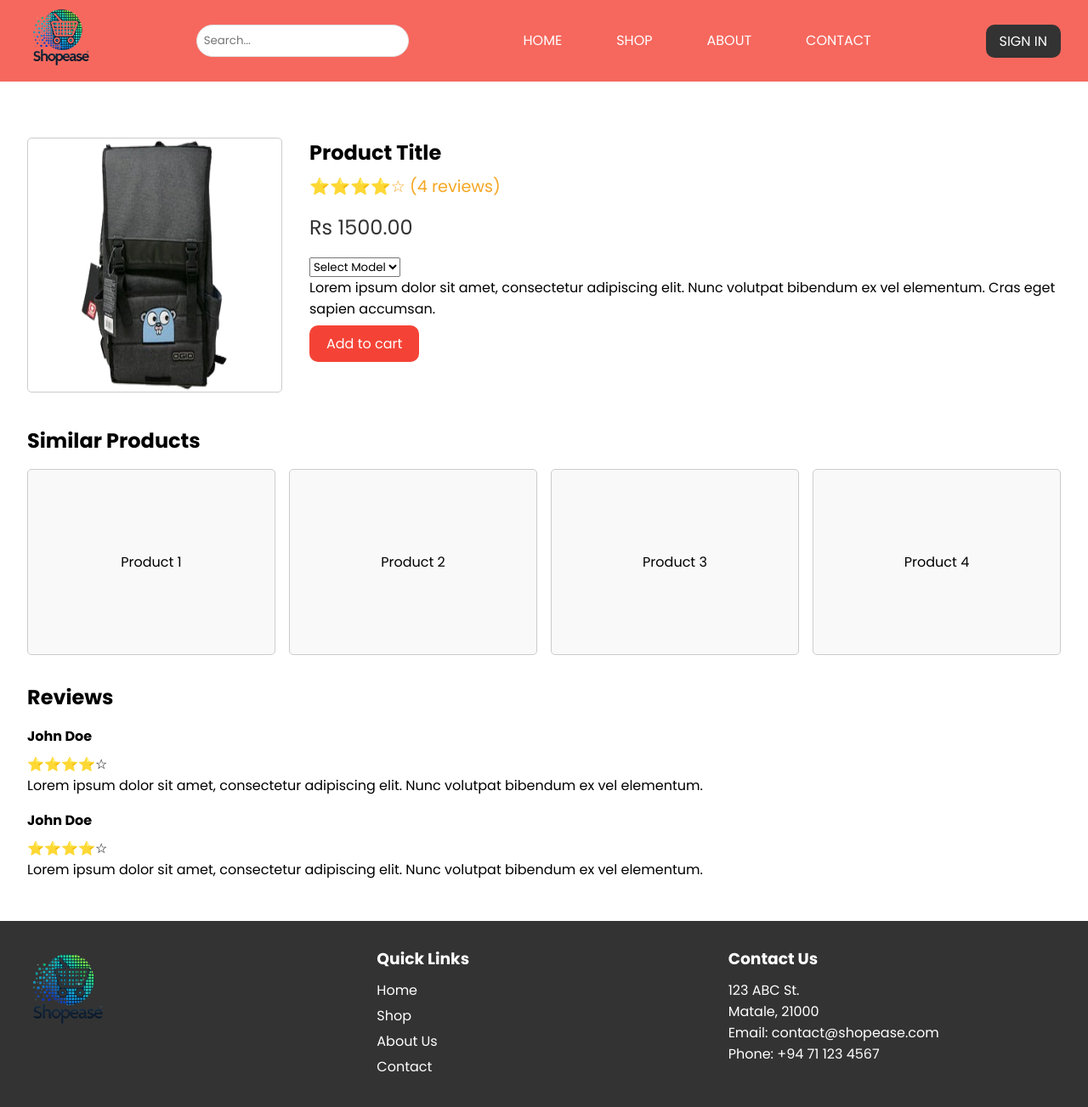
After one commit to sandunMadhushan/e-commerce-web, a PHP site: page /product.php in a window 1280 px wide. The commit adds this page. Shown: the whole page at 85% size. Run offline with PHP 8.4, Linux system fonts and the light colour scheme.

Commit message:
added single product page

```diff
--- /dev/null
+++ b/product.php
@@ -0,0 +1,66 @@
+<!DOCTYPE html>
+<html lang="en">
+
+<head>
+    <?php include './partials/header.php' ?>
+</head>
+
+<body>
+    <section>
+        <?php include './partials/navbar.php'?>
+        <?php include './partials/login-popup.php'?>
+    </section>
+
+    <main class="product-page">
+        <section class="product-details">
+            <div class="product-image">
+                <img src="./images/backpack01.png" alt="Product Image">
+            </div>
+            <div class="product-info">
+                <h1>Product Title</h1>
+                <p class="rating">⭐⭐⭐⭐☆ <span>(4 reviews)</span></p>
+                <p class="price">Rs 1500.00</p>
+                <select>
+                    <option>Select Model</option>
+                    <option>Model 1</option>
+                    <option>Model 2</option>
+                </select>
+                <p class="description">
+                    Lorem ipsum dolor sit amet, consectetur adipiscing elit. Nunc volutpat bibendum ex vel elementum.
+                    Cras eget sapien accumsan.
+                </p>
+                <a class="add-to-cart">Add to cart</a>
+            </div>
+        </section>
+
+        <section class="similar-products">
+            <h2>Similar Products</h2>
+            <div class="single-product-grid">
+                <div class="single-product-card">Product 1</div>
+                <div class="single-product-card">Product 2</div>
+                <div class="single-product-card">Product 3</div>
+                <div class="single-product-card">Product 4</div>
+            </div>
+        </section>
+
+        <section class="reviews">
+            <h2>Reviews</h2>
+            <div class="review">
+                <h4>John Doe</h4>
+                <p>⭐⭐⭐⭐☆</p>
+                <p>Lorem ipsum dolor sit amet, consectetur adipiscing elit. Nunc volutpat bibendum ex vel elementum.</p>
+            </div>
+            <div class="review">
+                <h4>John Doe</h4>
+                <p>⭐⭐⭐⭐☆</p>
+                <p>Lorem ipsum dolor sit amet, consectetur adipiscing elit. Nunc volutpat bibendum ex vel elementum.</p>
+            </div>
+        </section>
+    </main>
+
+    <section>
+        <?php include './partials/footer.php' ?>
+    </section>
+</body>
+
+</html>
--- a/shop.php
+++ b/shop.php
@@ -48,7 +48,7 @@
         <section class="inspiration">
             <h2>Inspiration</h2>
             <div class="shop-product-grid">
-                <div class="shop-product-card">Product 1</div>
+                <a href="product.php" class="shop-product-card">Product 1</a>
                 <div class="shop-product-card">Product 2</div>
                 <div class="shop-product-card">Product 3</div>
                 <div class="shop-product-card">Product 4</div>
--- a/styles.css
+++ b/styles.css
@@ -367,6 +367,11 @@
   gap: 16px;
 }
 
+.shop-product-grid a {
+  text-decoration: none;
+  color: black;
+}
+
 .shop-product-card {
   background-color: #f5f5f5;
   padding: 96px 16px;
@@ -411,3 +416,100 @@ hr {
 .offers a:hover {
   background-color: #db322f;
 }
+
+/* SINGLE PRODUCT PAGE */
+
+.product-page {
+  padding: 32px;
+  margin-top: 130px;
+}
+.product-details {
+  display: flex;
+  margin-bottom: 2rem;
+}
+
+.product-image img {
+  width: 300px;
+  height: 300px;
+  border: 1px solid #ccc;
+  border-radius: 5px;
+}
+
+.product-info {
+  margin-left: 2rem;
+}
+
+.product-info h1 {
+  margin-bottom: 0.5rem;
+}
+
+.rating {
+  margin-bottom: 1rem;
+  color: #f5a623;
+}
+
+.price {
+  font-size: 1.5rem;
+  margin-bottom: 1rem;
+  color: #333;
+}
+
+.description {
+  margin-bottom: 1rem;
+}
+
+.add-to-cart {
+  background-color: #ff4d4d;
+  color: white;
+  border: none;
+  padding: 0.5rem 1rem;
+  border-radius: 5px;
+  cursor: pointer;
+}
+
+.similar-products,
+.reviews {
+  margin-top: 2rem;
+}
+
+.similar-products h2,
+.reviews h2 {
+  margin-bottom: 1rem;
+}
+
+.single-product-grid {
+  display: grid;
+  grid-template-columns: repeat(4, 1fr);
+  gap: 1rem;
+}
+
+.single-product-card {
+  background-color: #f9f9f9;
+  padding: 96px 16px;
+  border-radius: 5px;
+  text-align: center;
+  border: 1px solid #ccc;
+}
+
+.review {
+  margin-bottom: 1rem;
+}
+
+.review h4 {
+  margin-bottom: 0.5rem;
+}
+
+.product-page a {
+  background-color: #f44336;
+  color: white;
+  padding: 10px 20px;
+  border-radius: 10px;
+  text-decoration: none;
+  cursor: pointer;
+  transition: background-color 0.3s ease;
+  margin-top: 16px;
+}
+
+.product-page a:hover {
+  background-color: #db322f;
+}
```
